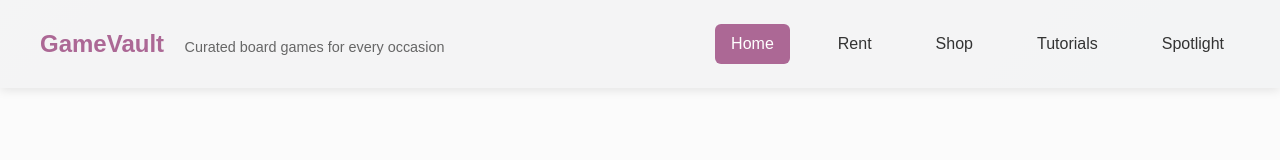
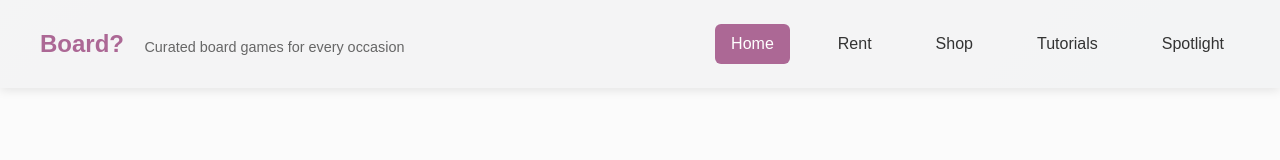
Before and after one commit to AlnebrasAltoqi/Board-, a plain HTML site: page index.html in a window 1280 px wide. Shown: the top 160 px of the page. Drawn offline with nearby package versions, Linux system fonts and the light colour scheme.

Commit message:
Update index.html

```diff
--- a/index.html
+++ b/index.html
@@ -577,7 +577,7 @@
  <body>
   <nav>
    <div class="nav-content">
-    <div><span class="logo" id="company-name">GameVault</span> <span class="tagline" id="tagline">Curated board games for every occasion</span>
+    <div><span class="logo" id="company-name">Board?</span> <span class="tagline" id="tagline">Curated board games for every occasion</span>
     </div>
     <div class="nav-links"><button class="nav-link active" onclick="showPage('home')">Home</button> <button class="nav-link" onclick="showPage('rent')">Rent</button> <button class="nav-link" onclick="showPage('shop')">Shop</button> <button class="nav-link" onclick="showPage('videos')">Tutorials</button> <button class="nav-link" onclick="showPage('spotlight')">Spotlight</button>
     </div>
```
